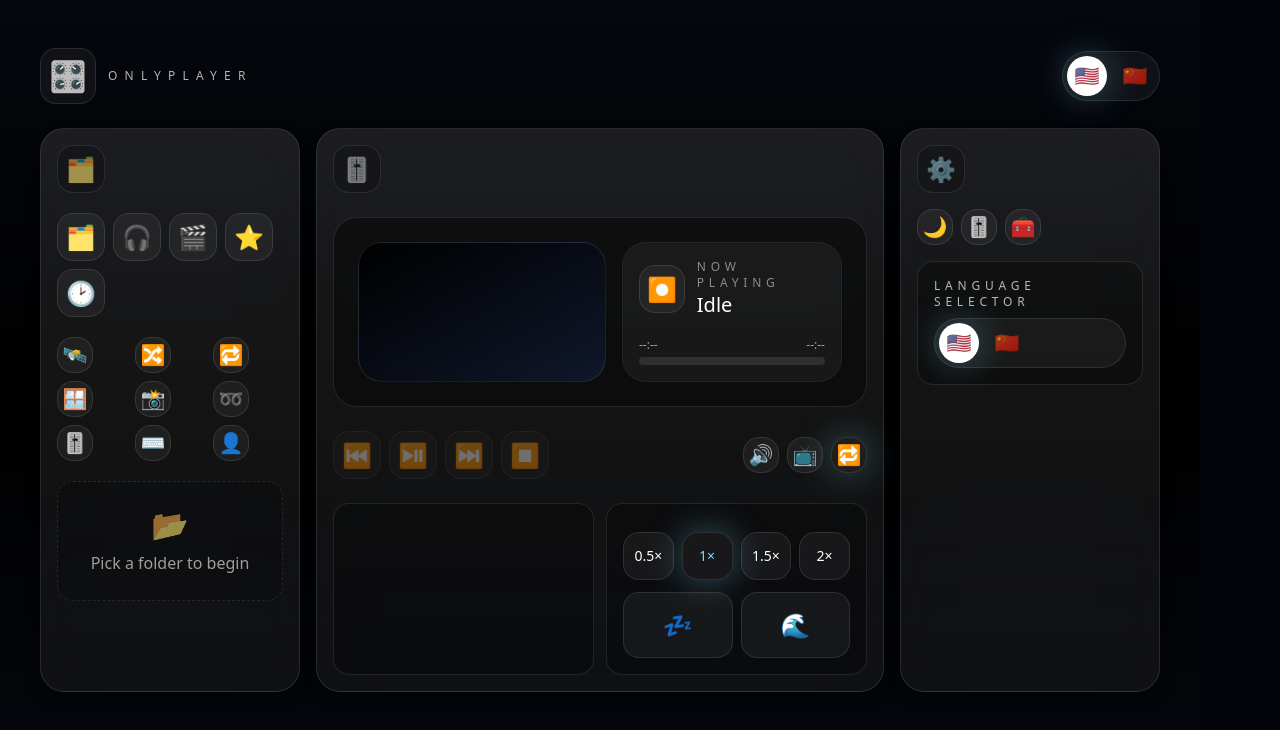
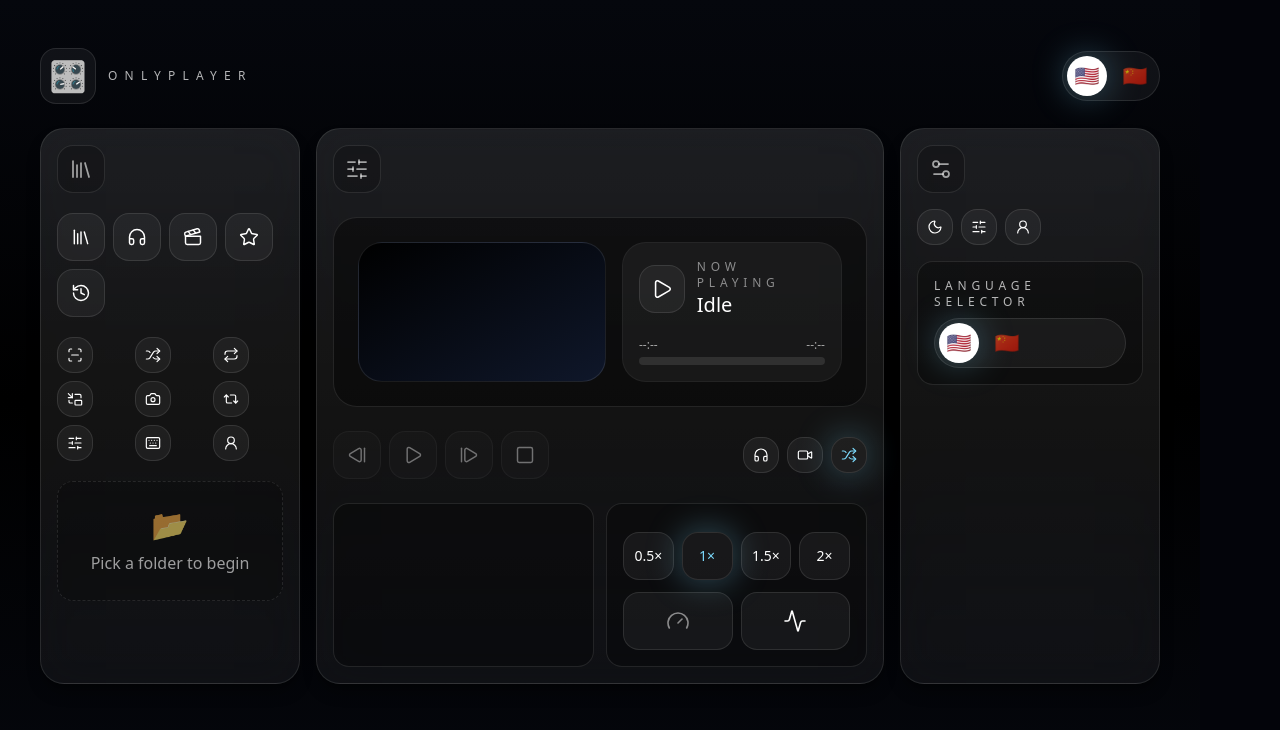
Before and after one commit to gegeismeisme/extension_onlyplayer, a React (Vite) app in the folder extension/: page / in a window 1280 px wide. Shown: the top 730 px of the page. Built offline with nearby package versions, Linux system fonts and the light colour scheme.

Commit message:
4：界面开始

```diff
--- a/extension/package.json
+++ b/extension/package.json
@@ -19,6 +19,7 @@
     "@lingui/macro": "^5.5.2",
     "@lingui/react": "^5.5.2",
     "immer": "^10.2.0",
+    "lucide-react": "^0.553.0",
     "react": "^19.2.0",
     "react-dom": "^19.2.0",
     "zustand": "^5.0.8"
--- a/extension/src/App.tsx
+++ b/extension/src/App.tsx
@@ -12,44 +12,76 @@ import { Panel } from '@/components/Panel'
 import { cn } from '@/utils/cn'
 import { usePlayerStore, type PlayerMode } from '@/state/usePlayerStore'
 import { useLocale } from '@/i18n/provider'
+import type { LucideIcon } from 'lucide-react'
+import {
+  Activity,
+  Camera,
+  Clapperboard,
+  Gauge,
+  Headphones,
+  History,
+  Keyboard,
+  Library,
+  Moon,
+  Music3,
+  PictureInPicture,
+  Play,
+  Repeat,
+  Repeat2,
+  ScanLine,
+  Settings2,
+  Shuffle,
+  SlidersHorizontal,
+  Square,
+  Star,
+  StepBack,
+  StepForward,
+  UserRound,
+  Video,
+  Pause,
+} from 'lucide-react'
 
 const libraryNav = [
-  { id: 'library', glyph: '🗂️', labelId: 'nav.library', fallback: 'Library' },
-  { id: 'audio', glyph: '🎧', labelId: 'nav.audio', fallback: 'Audio focus' },
-  { id: 'video', glyph: '🎬', labelId: 'nav.video', fallback: 'Video focus' },
-  { id: 'favorites', glyph: '⭐', labelId: 'nav.favorites', fallback: 'Favorites' },
-  { id: 'recents', glyph: '🕑', labelId: 'nav.recents', fallback: 'Recents' },
+  { id: 'library', icon: Library, labelId: 'nav.library', fallback: 'Library' },
+  { id: 'audio', icon: Headphones, labelId: 'nav.audio', fallback: 'Audio focus' },
+  { id: 'video', icon: Clapperboard, labelId: 'nav.video', fallback: 'Video focus' },
+  { id: 'favorites', icon: Star, labelId: 'nav.favorites', fallback: 'Favorites' },
+  { id: 'recents', icon: History, labelId: 'nav.recents', fallback: 'Recents' },
 ]
 
 const actionGrid: Array<{
-  glyph: string
+  icon: LucideIcon
   labelId: string
   fallback: string
   onClick?: () => void
 }> = [
-  { glyph: '🛰️', labelId: 'action.scan', fallback: 'Scan folders' },
-  { glyph: '🔀', labelId: 'action.shuffle', fallback: 'Shuffle play' },
-  { glyph: '🔁', labelId: 'action.loop', fallback: 'Loop queue' },
-  { glyph: '🪟', labelId: 'action.pip', fallback: 'Picture in picture' },
-  { glyph: '📸', labelId: 'action.snapshot', fallback: 'Snapshot' },
-  { glyph: '➿', labelId: 'action.repeat', fallback: 'A-B repeat' },
-  { glyph: '🎚️', labelId: 'action.eq', fallback: 'Equalizer presets' },
-  { glyph: '⌨️', labelId: 'action.keymaps', fallback: 'Shortcut map' },
-  { glyph: '👤', labelId: 'action.profile', fallback: 'Profiles' },
+  { icon: ScanLine, labelId: 'action.scan', fallback: 'Scan folders' },
+  { icon: Shuffle, labelId: 'action.shuffle', fallback: 'Shuffle play' },
+  { icon: Repeat, labelId: 'action.loop', fallback: 'Loop queue' },
+  { icon: PictureInPicture, labelId: 'action.pip', fallback: 'Picture in picture' },
+  { icon: Camera, labelId: 'action.snapshot', fallback: 'Snapshot' },
+  { icon: Repeat2, labelId: 'action.repeat', fallback: 'A-B repeat' },
+  { icon: SlidersHorizontal, labelId: 'action.eq', fallback: 'Equalizer presets' },
+  { icon: Keyboard, labelId: 'action.keymaps', fallback: 'Shortcut map' },
+  { icon: UserRound, labelId: 'action.profile', fallback: 'Profiles' },
 ]
 
 const speedDeck = ['0.5×', '1×', '1.5×', '2×']
 
-const modeIcons: Array<{ id: PlayerMode; glyph: string; labelId: string; fallback: string }> =
-  [
-    { id: 'audio', glyph: '🔊', labelId: 'player.mode.audio', fallback: 'Audio mode' },
-    { id: 'video', glyph: '📺', labelId: 'player.mode.video', fallback: 'Video mode' },
-    { id: 'hybrid', glyph: '🔁', labelId: 'player.mode.hybrid', fallback: 'Hybrid mode' },
-  ]
+const modeIcons: Array<{
+  id: PlayerMode
+  icon: LucideIcon
+  labelId: string
+  fallback: string
+}> = [
+  { id: 'audio', icon: Headphones, labelId: 'player.mode.audio', fallback: 'Audio mode' },
+  { id: 'video', icon: Video, labelId: 'player.mode.video', fallback: 'Video mode' },
+  { id: 'hybrid', icon: Shuffle, labelId: 'player.mode.hybrid', fallback: 'Hybrid mode' },
+]
 
-const glyphForKind: Record<'audio' | 'video', string> = {
-  audio: '🎧',
-  video: '🎞️',
+const iconForKind: Record<'audio' | 'video', LucideIcon> = {
+  audio: Music3,
+  video: Video,
 }
 
 const formatSeconds = (value: number) => {
@@ -222,16 +254,12 @@ function App() {
         </header>
 
         <section className="grid gap-4 lg:grid-cols-[260px_minmax(0,1fr)_260px]">
-          <Panel
-            glyph="🗂️"
-            label={t('nav.library', 'Library')}
-            className="space-y-5"
-          >
+          <Panel icon={Library} label={t('nav.library', 'Library')} className="space-y-5">
             <div className="flex flex-wrap gap-2">
               {libraryNav.map((item) => (
                 <IconButton
                   key={item.id}
-                  glyph={item.glyph}
+                  icon={item.icon}
                   label={t(item.labelId, item.fallback)}
                   size="md"
                   onClick={() => {
@@ -247,7 +275,7 @@ function App() {
               {actions.map((action) => (
                 <IconButton
                   key={action.labelId}
-                  glyph={action.glyph}
+                  icon={action.icon}
                   label={t(action.labelId, action.fallback)}
                   size="sm"
                   onClick={action.onClick}
@@ -279,7 +307,7 @@ function App() {
           </Panel>
 
           <Panel
-            glyph="🎚️"
+            icon={SlidersHorizontal}
             label={t('player.controls', 'Transport')}
             className="space-y-6"
           >
@@ -296,9 +324,12 @@ function App() {
                 <div className="flex flex-col justify-between gap-3 rounded-3xl border border-white/5 bg-white/5 p-4">
                   <div className="flex items-center gap-3">
                     <div className="flex h-12 w-12 items-center justify-center rounded-2xl border border-white/10 bg-white/5 text-2xl">
-                      <span aria-hidden="true">
-                        {nowPlaying ? glyphForKind[nowPlaying.kind] : '⏺️'}
-                      </span>
+                      {(() => {
+                        const Icon = nowPlaying ? iconForKind[nowPlaying.kind] : Play
+                        return (
+                          <Icon size={22} strokeWidth={1.7} aria-hidden="true" className="text-white" />
+                        )
+                      })()}
                     </div>
                     <div>
                       <p className="text-xs uppercase tracking-[0.4em] text-white/50">
@@ -334,13 +365,13 @@ function App() {
             <div className="flex flex-wrap items-center justify-between gap-3">
               <div className="flex flex-wrap gap-2">
                 <IconButton
-                  glyph="⏮️"
+                  icon={StepBack}
                   label={t('player.prev', 'Previous item')}
                   onClick={playPrevious}
                   disabled={!nowPlaying}
                 />
                 <IconButton
-                  glyph="⏯️"
+                  icon={playing ? Pause : Play}
                   label={t('player.toggle', 'Play or pause')}
                   active={playing}
                   onClick={() => {
@@ -353,13 +384,13 @@ function App() {
                   disabled={!nowPlaying && queue.length === 0}
                 />
                 <IconButton
-                  glyph="⏭️"
+                  icon={StepForward}
                   label={t('player.next', 'Next item')}
                   onClick={playNext}
                   disabled={!nowPlaying}
                 />
                 <IconButton
-                  glyph="⏹️"
+                  icon={Square}
                   label={t('player.stop', 'Stop playback')}
                   onClick={handleStop}
                   disabled={!nowPlaying}
@@ -369,7 +400,7 @@ function App() {
                 {modeIcons.map((item) => (
                   <IconButton
                     key={item.id}
-                    glyph={item.glyph}
+                    icon={item.icon}
                     label={t(item.labelId, item.fallback)}
                     active={mode === item.id}
                     onClick={() => setMode(item.id)}
@@ -394,7 +425,17 @@ function App() {
                       >
                         <div className="flex items-center gap-3">
                           <div className="flex h-10 w-10 items-center justify-center rounded-2xl bg-black/30 text-xl">
-                            <span aria-hidden="true">{glyphForKind[item.kind]}</span>
+                            {(() => {
+                              const KindIcon = iconForKind[item.kind]
+                              return (
+                                <KindIcon
+                                  size={18}
+                                  strokeWidth={1.6}
+                                  aria-hidden="true"
+                                  className="text-white/80"
+                                />
+                              )
+                            })()}
                           </div>
                           <div>
                             <p className="text-sm font-semibold">{item.name}</p>
@@ -429,11 +470,16 @@ function App() {
                 </div>
                 <div className="flex items-center gap-2">
                   <div className="flex flex-1 items-center justify-center rounded-2xl border border-white/10 bg-white/5 p-4 text-2xl">
-                    <span aria-hidden="true">{playing ? '⚡' : '💤'}</span>
+                    <Gauge
+                      size={24}
+                      strokeWidth={1.6}
+                      aria-hidden="true"
+                      className={cn(playing ? 'text-plasma' : 'text-white/50')}
+                    />
                     <span className="sr-only">{t('status.cpu', 'GPU boost')}</span>
                   </div>
                   <div className="flex flex-1 items-center justify-center rounded-2xl border border-white/10 bg-white/5 p-4 text-2xl">
-                    <span aria-hidden="true">🌊</span>
+                    <Activity size={24} strokeWidth={1.6} aria-hidden="true" />
                     <span className="sr-only">{t('status.wave', 'Visualizer')}</span>
                   </div>
                 </div>
@@ -441,24 +487,20 @@ function App() {
             </div>
           </Panel>
 
-          <Panel
-            glyph="⚙️"
-            label={t('settings.header', 'Settings')}
-            className="space-y-4"
-          >
+          <Panel icon={Settings2} label={t('settings.header', 'Settings')} className="space-y-4">
             <div className="flex flex-wrap gap-2">
               <IconButton
-                glyph="🌙"
+                icon={Moon}
                 label={t('settings.theme', 'Theme switch')}
                 size="sm"
               />
               <IconButton
-                glyph="🎚️"
+                icon={SlidersHorizontal}
                 label={t('action.eq', 'Equalizer presets')}
                 size="sm"
               />
               <IconButton
-                glyph="🧰"
+                icon={UserRound}
                 label={t('settings.profile', 'Profile panel')}
                 size="sm"
               />
--- a/extension/src/components/IconButton.tsx
+++ b/extension/src/components/IconButton.tsx
@@ -1,8 +1,10 @@
 import { cn } from '@/utils/cn'
 import type { ButtonHTMLAttributes } from 'react'
+import type { LucideIcon } from 'lucide-react'
 
 type IconButtonProps = ButtonHTMLAttributes<HTMLButtonElement> & {
-  glyph: string
+  glyph?: string
+  icon?: LucideIcon
   label: string
   active?: boolean
   muted?: boolean
@@ -10,13 +12,20 @@ type IconButtonProps = ButtonHTMLAttributes<HTMLButtonElement> & {
 }
 
 const sizeMap: Record<NonNullable<IconButtonProps['size']>, string> = {
-  sm: 'h-9 w-9 text-xl',
-  md: 'h-12 w-12 text-2xl',
-  lg: 'h-16 w-16 text-3xl',
+  sm: 'h-9 w-9',
+  md: 'h-12 w-12',
+  lg: 'h-16 w-16',
+}
+
+const iconSize: Record<NonNullable<IconButtonProps['size']>, number> = {
+  sm: 16,
+  md: 20,
+  lg: 24,
 }
 
 export function IconButton({
   glyph,
+  icon: Icon,
   label,
   active,
   muted,
@@ -28,7 +37,7 @@ export function IconButton({
     <button
       type="button"
       className={cn(
-        'rounded-2xl border border-white/10 bg-white/5 font-display transition hover:bg-white/15 focus-visible:outline focus-visible:outline-2 focus-visible:outline-plasma disabled:cursor-not-allowed disabled:opacity-40',
+        'flex items-center justify-center rounded-2xl border border-white/10 bg-white/5 font-display transition hover:bg-white/15 focus-visible:outline focus-visible:outline-2 focus-visible:outline-plasma disabled:cursor-not-allowed disabled:opacity-40',
         active && 'border-plasma/70 bg-white/10 shadow-neon text-plasma',
         muted && 'text-white/30',
         sizeMap[size],
@@ -38,7 +47,18 @@ export function IconButton({
       title={label}
       {...props}
     >
-      <span aria-hidden="true">{glyph}</span>
+      {Icon ? (
+        <Icon
+          size={iconSize[size]}
+          strokeWidth={1.75}
+          aria-hidden="true"
+          className="text-current"
+        />
+      ) : (
+        <span aria-hidden="true" className="text-2xl">
+          {glyph}
+        </span>
+      )}
       <span className="sr-only">{label}</span>
     </button>
   )
--- a/extension/src/components/Panel.tsx
+++ b/extension/src/components/Panel.tsx
@@ -1,14 +1,16 @@
 import type { ReactNode } from 'react'
+import type { LucideIcon } from 'lucide-react'
 import { cn } from '@/utils/cn'
 
 type PanelProps = {
-  glyph: string
+  glyph?: string
+  icon?: LucideIcon
   label: string
   children: ReactNode
   className?: string
 }
 
-export function Panel({ glyph, label, children, className }: PanelProps) {
+export function Panel({ glyph, icon: Icon, label, children, className }: PanelProps) {
   return (
     <section
       className={cn(
@@ -18,7 +20,11 @@ export function Panel({ glyph, label, children, className }: PanelProps) {
     >
       <header className="mb-3 flex items-center gap-3 text-white/60">
         <div className="flex h-12 w-12 items-center justify-center rounded-2xl border border-white/10 bg-black/20 text-2xl">
-          <span aria-hidden="true">{glyph}</span>
+          {Icon ? (
+            <Icon size={24} strokeWidth={1.75} aria-hidden="true" />
+          ) : (
+            <span aria-hidden="true">{glyph}</span>
+          )}
         </div>
         <span className="sr-only">{label}</span>
       </header>
```
Also changed, not shown: 1 other file (tests, documents, lock files or other folders).
